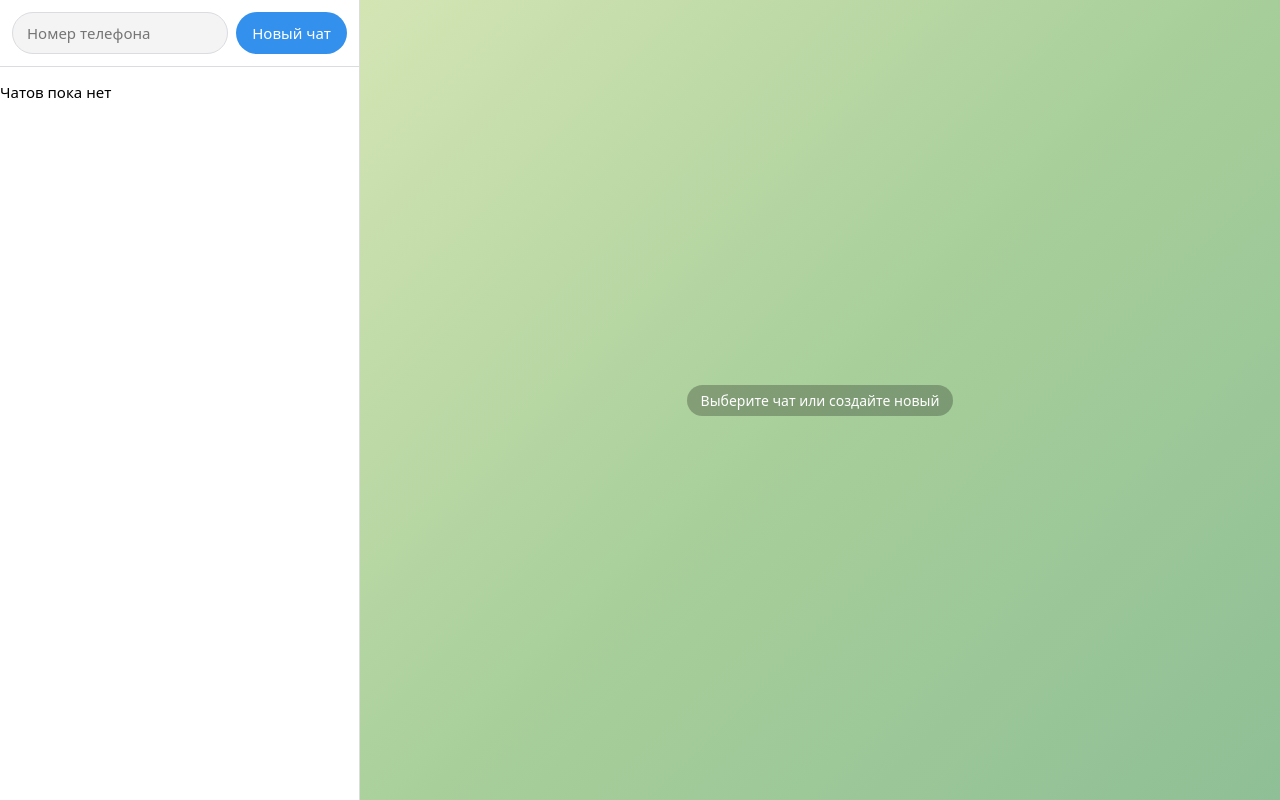
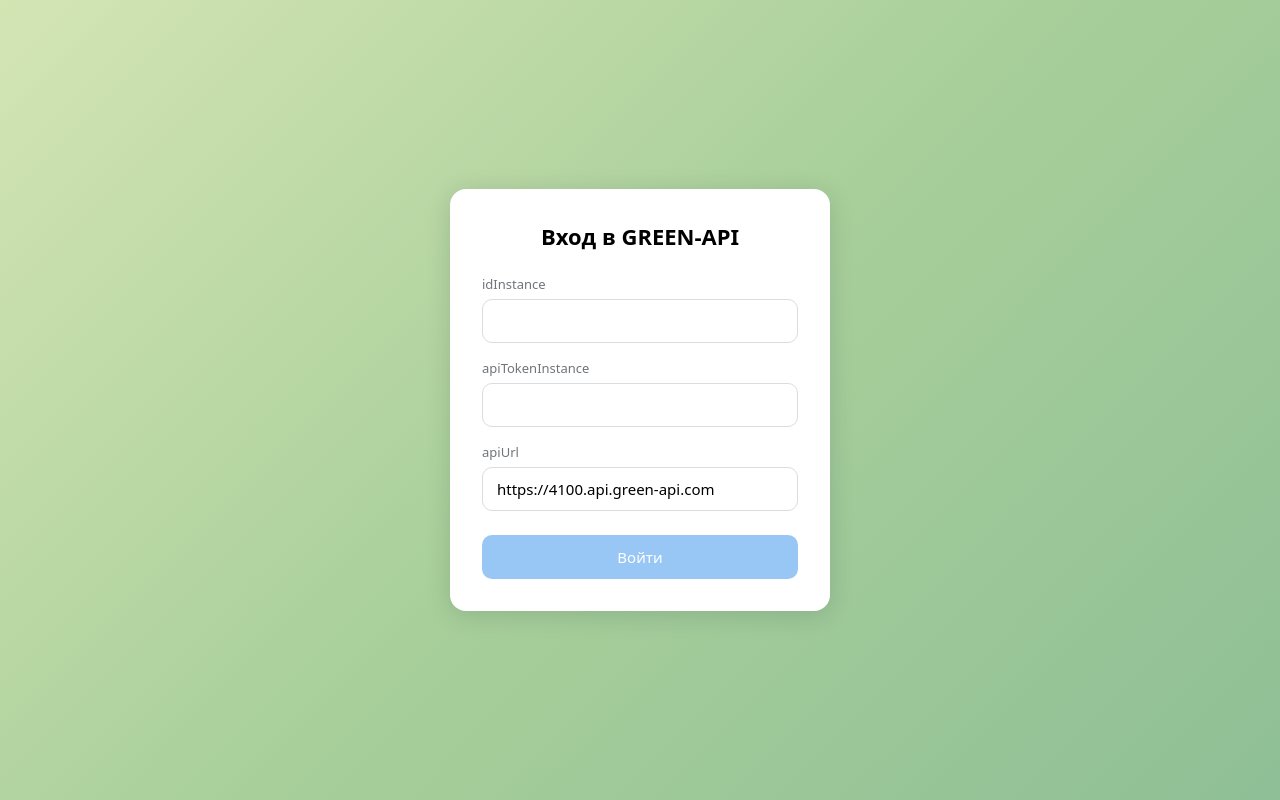
Before and after one commit to mengmeiying/green-chat, a React (Vite) app: page / in a window 1280 px wide. Built offline with nearby package versions, Linux system fonts and the light colour scheme.

Commit message:
login with green-api credentials

```diff
--- a/src/App.jsx
+++ b/src/App.jsx
@@ -1,15 +1,61 @@
 import { useState } from 'react';
 import Sidebar from './components/Sidebar/Sidebar';
 import ChatWindow from './components/ChatWindow/ChatWindow';
+import LoginForm from './components/LoginForm/LoginForm';
+import { getStateInstance } from './api/greenApi';
 import './App.scss';
 
+const STORAGE_KEY = 'green-chat-credentials';
+
+function loadCredentials() {
+  try {
+    const saved = localStorage.getItem(STORAGE_KEY);
+    return saved ? JSON.parse(saved) : null;
+  } catch {
+    return null;
+  }
+}
+
 function App() {
+  const [credentials, setCredentials] = useState(loadCredentials);
+  const [isLoggingIn, setIsLoggingIn] = useState(false);
+  const [loginError, setLoginError] = useState('');
+
   const [chats, setChats] = useState([]);
   const [messages, setMessages] = useState([]);
   const [activeChatId, setActiveChatId] = useState(null);
 
   const activeChat = chats.find((chat) => chat.chatId === activeChatId);
   const activeMessages = messages.filter((msg) => msg.chatId === activeChatId);
+
+  async function handleLogin(newCredentials) {
+    setIsLoggingIn(true);
+    setLoginError('');
+
+    try {
+      const state = await getStateInstance(newCredentials);
+
+      if (state?.stateInstance !== 'authorized') {
+        setLoginError('Инстанс не авторизован. Отсканируйте QR-код в личном кабинете GREEN-API.');
+        return;
+      }
+
+      localStorage.setItem(STORAGE_KEY, JSON.stringify(newCredentials));
+      setCredentials(newCredentials);
+    } catch {
+      setLoginError('Не удалось подключиться. Проверьте idInstance, apiTokenInstance и apiUrl.');
+    } finally {
+      setIsLoggingIn(false);
+    }
+  }
+
+  function handleLogout() {
+    localStorage.removeItem(STORAGE_KEY);
+    setCredentials(null);
+    setChats([]);
+    setMessages([]);
+    setActiveChatId(null);
+  }
 
   function handleSelectChat(chatId) {
     setActiveChatId(chatId);
@@ -42,6 +88,16 @@
     setMessages((prev) => [...prev, newMessage]);
   }
 
+  if (!credentials) {
+    return (
+      <LoginForm
+        onLogin={handleLogin}
+        isLoading={isLoggingIn}
+        error={loginError}
+      />
+    );
+  }
+
   return (
     <div className="app">
       <Sidebar
@@ -49,6 +105,7 @@
         activeChatId={activeChatId}
         onSelectChat={handleSelectChat}
         onCreateChat={handleCreateChat}
+        onLogout={handleLogout}
       />
       <ChatWindow
         chat={activeChat}
--- /dev/null
+++ b/src/api/greenApi.js
@@ -0,0 +1,48 @@
+function buildUrl(credentials, method, extra = '') {
+  const { apiUrl, idInstance, apiTokenInstance } = credentials;
+  return `${apiUrl}/waInstance${idInstance}/${method}/${apiTokenInstance}${extra}`;
+}
+
+async function request(url, options = {}) {
+  const response = await fetch(url, {
+    headers: { 'Content-Type': 'application/json' },
+    ...options,
+  });
+
+  if (!response.ok) {
+    throw new Error(`Ошибка запроса: ${response.status}`);
+  }
+
+  const text = await response.text();
+  return text ? JSON.parse(text) : null;
+}
+
+export function getStateInstance(credentials) {
+  return request(buildUrl(credentials, 'getStateInstance'));
+}
+
+export function checkAccount(credentials, phoneNumber) {
+  return request(buildUrl(credentials, 'checkAccount'), {
+    method: 'POST',
+    body: JSON.stringify({ phoneNumber: Number(phoneNumber) }),
+  });
+}
+
+export function sendMessage(credentials, chatId, message) {
+  return request(buildUrl(credentials, 'sendMessage'), {
+    method: 'POST',
+    body: JSON.stringify({ chatId, message }),
+  });
+}
+
+export function receiveNotification(credentials, timeoutSeconds = 20) {
+  return request(
+    buildUrl(credentials, 'receiveNotification', `?receiveTimeout=${timeoutSeconds}`),
+  );
+}
+
+export function deleteNotification(credentials, receiptId) {
+  return request(buildUrl(credentials, 'deleteNotification', `/${receiptId}`), {
+    method: 'DELETE',
+  });
+}
--- /dev/null
+++ b/src/components/LoginForm/LoginForm.jsx
@@ -0,0 +1,72 @@
+import { useState } from 'react';
+import './LoginForm.scss';
+
+const DEFAULT_API_URL = 'https://4100.api.green-api.com';
+
+function LoginForm({ onLogin, isLoading, error }) {
+  const [apiUrl, setApiUrl] = useState(DEFAULT_API_URL);
+  const [idInstance, setIdInstance] = useState('');
+  const [apiTokenInstance, setApiTokenInstance] = useState('');
+
+  function handleSubmit(event) {
+    event.preventDefault();
+
+    onLogin({
+      apiUrl: apiUrl.trim().replace(/\/$/, ''),
+      idInstance: idInstance.trim(),
+      apiTokenInstance: apiTokenInstance.trim(),
+    });
+  }
+
+  const isFilled = apiUrl.trim() && idInstance.trim() && apiTokenInstance.trim();
+
+  return (
+    <div className="login">
+      <form className="login__form" onSubmit={handleSubmit}>
+        <h1 className="login__title">Вход в GREEN-API</h1>
+
+        <label className="login__field">
+          <span className="login__label">idInstance</span>
+          <input
+            className="login__input"
+            type="text"
+            value={idInstance}
+            onChange={(event) => setIdInstance(event.target.value)}
+          />
+        </label>
+
+        <label className="login__field">
+          <span className="login__label">apiTokenInstance</span>
+          <input
+            className="login__input"
+            type="password"
+            value={apiTokenInstance}
+            onChange={(event) => setApiTokenInstance(event.target.value)}
+          />
+        </label>
+
+        <label className="login__field">
+          <span className="login__label">apiUrl</span>
+          <input
+            className="login__input"
+            type="url"
+            value={apiUrl}
+            onChange={(event) => setApiUrl(event.target.value)}
+          />
+        </label>
+
+        {error && <p className="login__error">{error}</p>}
+
+        <button
+          className="login__button"
+          type="submit"
+          disabled={!isFilled || isLoading}
+        >
+          {isLoading ? 'Проверяем…' : 'Войти'}
+        </button>
+      </form>
+    </div>
+  );
+}
+
+export default LoginForm;
--- /dev/null
+++ b/src/components/LoginForm/LoginForm.scss
@@ -0,0 +1,82 @@
+.login {
+  display: grid;
+  place-items: center;
+  height: 100%;
+  padding: 16px;
+  background: var(--chat-bg);
+
+  &__form {
+    display: grid;
+    gap: 16px;
+    width: min(100%, 380px);
+    padding: 32px;
+    border-radius: 16px;
+    background: var(--color-bg);
+    box-shadow: 0 4px 24px rgb(16 35 47 / 15%);
+  }
+
+  &__title {
+    margin: 0 0 8px;
+    font-size: 22px;
+    text-align: center;
+  }
+
+  &__field {
+    display: grid;
+    gap: 6px;
+  }
+
+  &__label {
+    font-size: 13px;
+    color: var(--color-text-secondary);
+  }
+
+  &__input {
+    min-width: 0;
+    height: 44px;
+    padding: 0 14px;
+    border: 1px solid var(--color-border);
+    border-radius: 10px;
+    outline: none;
+    transition: border-color 0.2s;
+
+    &:focus {
+      border-color: var(--color-accent);
+    }
+  }
+
+  &__error {
+    margin: 0;
+    padding: 10px 14px;
+    border-radius: 10px;
+    background: #fdecea;
+    color: #c62828;
+    font-size: 14px;
+  }
+
+  &__button {
+    height: 44px;
+    margin-top: 8px;
+    border: none;
+    border-radius: 10px;
+    background: var(--color-accent);
+    color: #ffffff;
+    font-weight: 500;
+    cursor: pointer;
+    transition: background-color 0.2s;
+
+    &:hover {
+      background: var(--color-accent-hover);
+    }
+
+    &:disabled {
+      opacity: 0.5;
+      cursor: default;
+    }
+
+    &:focus-visible {
+      outline: 2px solid var(--color-accent);
+      outline-offset: 2px;
+    }
+  }
+}
--- a/src/components/Sidebar/Sidebar.jsx
+++ b/src/components/Sidebar/Sidebar.jsx
@@ -1,7 +1,7 @@
 import { useState } from 'react';
 import './Sidebar.scss';
 
-function Sidebar({ chats, activeChatId, onSelectChat, onCreateChat }) {
+function Sidebar({ chats, activeChatId, onSelectChat, onCreateChat, onLogout }) {
   const [phone, setPhone] = useState('');
 
   function handleSubmit(event) {
@@ -19,6 +19,12 @@
 
   return (
     <aside className="sidebar">
+        <header className="sidebar__header">
+        <h2 className="sidebar__title">Чаты</h2>
+        <button className="sidebar__logout" type="button" onClick={onLogout}>
+          Выйти
+        </button>
+      </header>
       <form className="sidebar__new-chat" onSubmit={handleSubmit}>
         <input
           className="sidebar__input"
--- a/src/components/Sidebar/Sidebar.scss
+++ b/src/components/Sidebar/Sidebar.scss
@@ -1,9 +1,42 @@
 .sidebar {
   display: grid;
-  grid-template-rows: auto 1fr;
+  grid-template-rows: auto auto 1fr;
   min-height: 0;
   background: var(--color-bg);
   border-right: 1px solid var(--color-border);
+
+    &__header {
+    display: grid;
+    grid-template-columns: 1fr auto;
+    align-items: center;
+    height: 56px;
+    padding: 0 12px 0 20px;
+  }
+
+  &__title {
+    margin: 0;
+    font-size: 18px;
+  }
+
+  &__logout {
+    padding: 6px 12px;
+    border: none;
+    border-radius: 8px;
+    background: transparent;
+    color: var(--color-text-secondary);
+    cursor: pointer;
+    transition: background-color 0.2s, color 0.2s;
+
+    &:hover {
+      background: var(--color-hover);
+      color: var(--color-text);
+    }
+
+    &:focus-visible {
+      outline: 2px solid var(--color-accent);
+      outline-offset: 2px;
+    }
+  }
 
   &__new-chat {
     display: grid;
```
